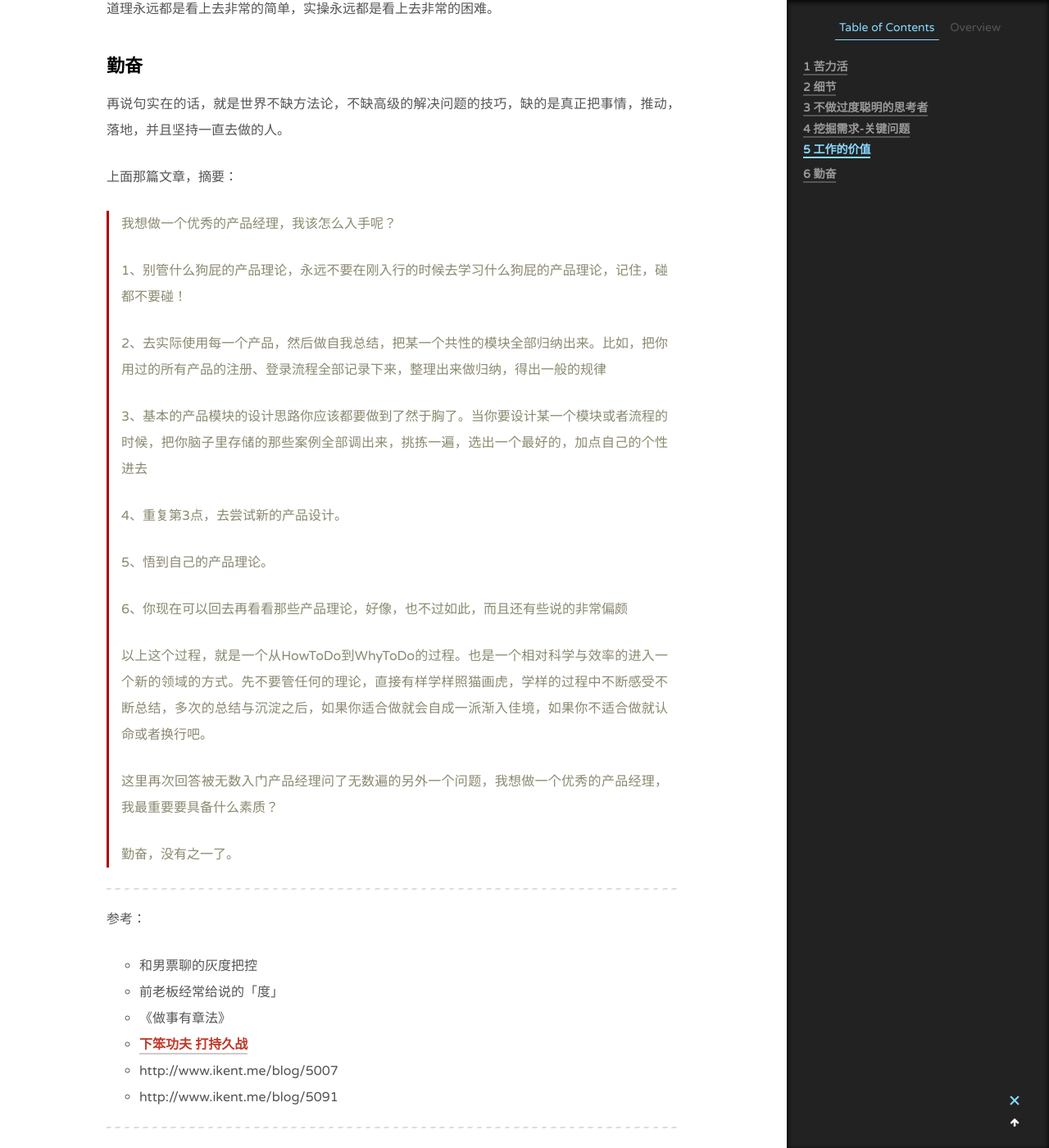
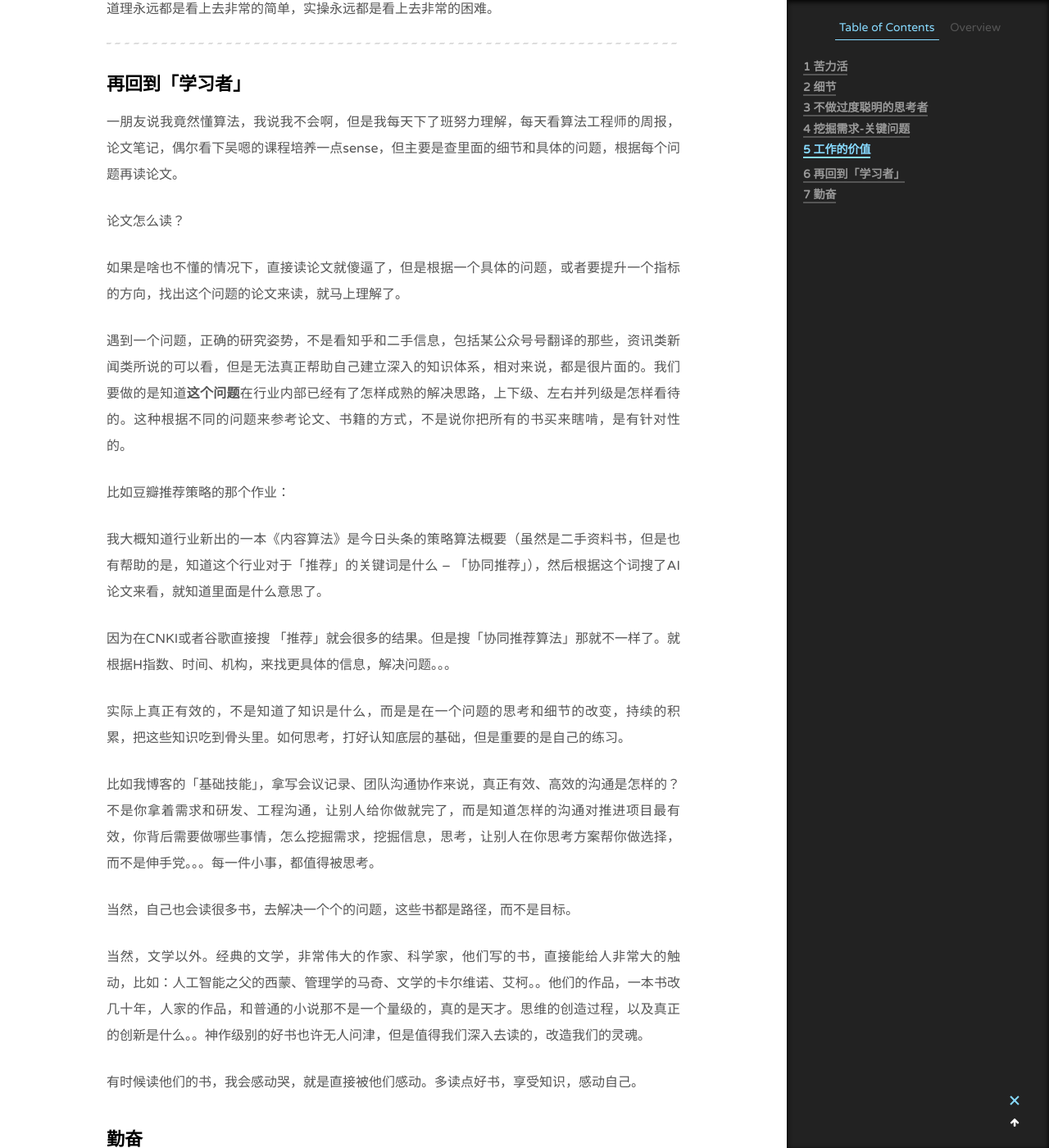
Before and after one commit to RamyWu/RamyWu.github.io, a Jekyll site: the page built from _posts/2017-12-25-Chatting-About-PM-Work.md, in a window 1280 px wide and 1400 px high, scrolled down 5694 px. Shown: the whole window at 82% size. Built offline with Jekyll 4.4.1, drawn with Linux system fonts in a browser that asks for light colours; comment, search, counter and statistics services are not loaded; some of the changed text lies outside the part shown.

Commit message:
add learn

```diff
--- a/_posts/2017-12-25-Chatting-About-PM-Work.md
+++ b/_posts/2017-12-25-Chatting-About-PM-Work.md
@@ -152,6 +152,36 @@ category: Work
 
 道理永远都是看上去非常的简单，实操永远都是看上去非常的困难。
 
+
+---
+
+## 再回到「学习者」
+
+一朋友说我竟然懂算法，我说我不会啊，但是我每天下了班努力理解，每天看算法工程师的周报，论文笔记，偶尔看下吴嗯的课程培养一点sense，但主要是查里面的细节和具体的问题，根据每个问题再读论文。
+
+论文怎么读？
+
+如果是啥也不懂的情况下，直接读论文就傻逼了，但是根据一个具体的问题，或者要提升一个指标的方向，找出这个问题的论文来读，就马上理解了。
+
+遇到一个问题，正确的研究姿势，不是看知乎和二手信息，包括某公众号号翻译的那些，资讯类新闻类所说的可以看，但是无法真正帮助自己建立深入的知识体系，相对来说，都是很片面的。我们要做的是知道**这个问题**在行业内部已经有了怎样成熟的解决思路，上下级、左右并列级是怎样看待的。这种根据不同的问题来参考论文、书籍的方式，不是说你把所有的书买来瞎啃，是有针对性的。
+
+比如豆瓣推荐策略的那个作业：
+
+我大概知道行业新出的一本《内容算法》是今日头条的策略算法概要（虽然是二手资料书，但是也有帮助的是，知道这个行业对于「推荐」的关键词是什么 -- 「协同推荐」），然后根据这个词搜了AI论文来看，就知道里面是什么意思了。
+
+因为在CNKI或者谷歌直接搜 「推荐」就会很多的结果。但是搜「协同推荐算法」那就不一样了。就根据H指数、时间、机构，来找更具体的信息，解决问题。。。
+
+
+实际上真正有效的，不是知道了知识是什么，而是是在一个问题的思考和细节的改变，持续的积累，把这些知识吃到骨头里。如何思考，打好认知底层的基础，但是重要的是自己的练习。
+
+比如我博客的「基础技能」，拿写会议记录、团队沟通协作来说，真正有效、高效的沟通是怎样的？不是你拿着需求和研发、工程沟通，让别人给你做就完了，而是知道怎样的沟通对推进项目最有效，你背后需要做哪些事情，怎么挖掘需求，挖掘信息，思考，让别人在你思考方案帮你做选择，而不是伸手党。。。每一件小事，都值得被思考。
+
+当然，自己也会读很多书，去解决一个个的问题，这些书都是路径，而不是目标。
+
+当然，文学以外。经典的文学，非常伟大的作家、科学家，他们写的书，直接能给人非常大的触动，比如：人工智能之父的西蒙、管理学的马奇、文学的卡尔维诺、艾柯。。他们的作品，一本书改几十年，人家的作品，和普通的小说那不是一个量级的，真的是天才。思维的创造过程，以及真正的创新是什么。。神作级别的好书也许无人问津，但是值得我们深入去读的，改造我们的灵魂。
+
+有时候读他们的书，我会感动哭，就是直接被他们感动。多读点好书，享受知识，感动自己。
+
 ## 勤奋
 
 再说句实在的话，就是世界不缺方法论，不缺高级的解决问题的技巧，缺的是真正把事情，推动，落地，并且坚持一直去做的人。
@@ -194,4 +224,5 @@ category: Work
 
 ---
 
+- updated，180514（加最后-学习者）
 - created，171225
```
